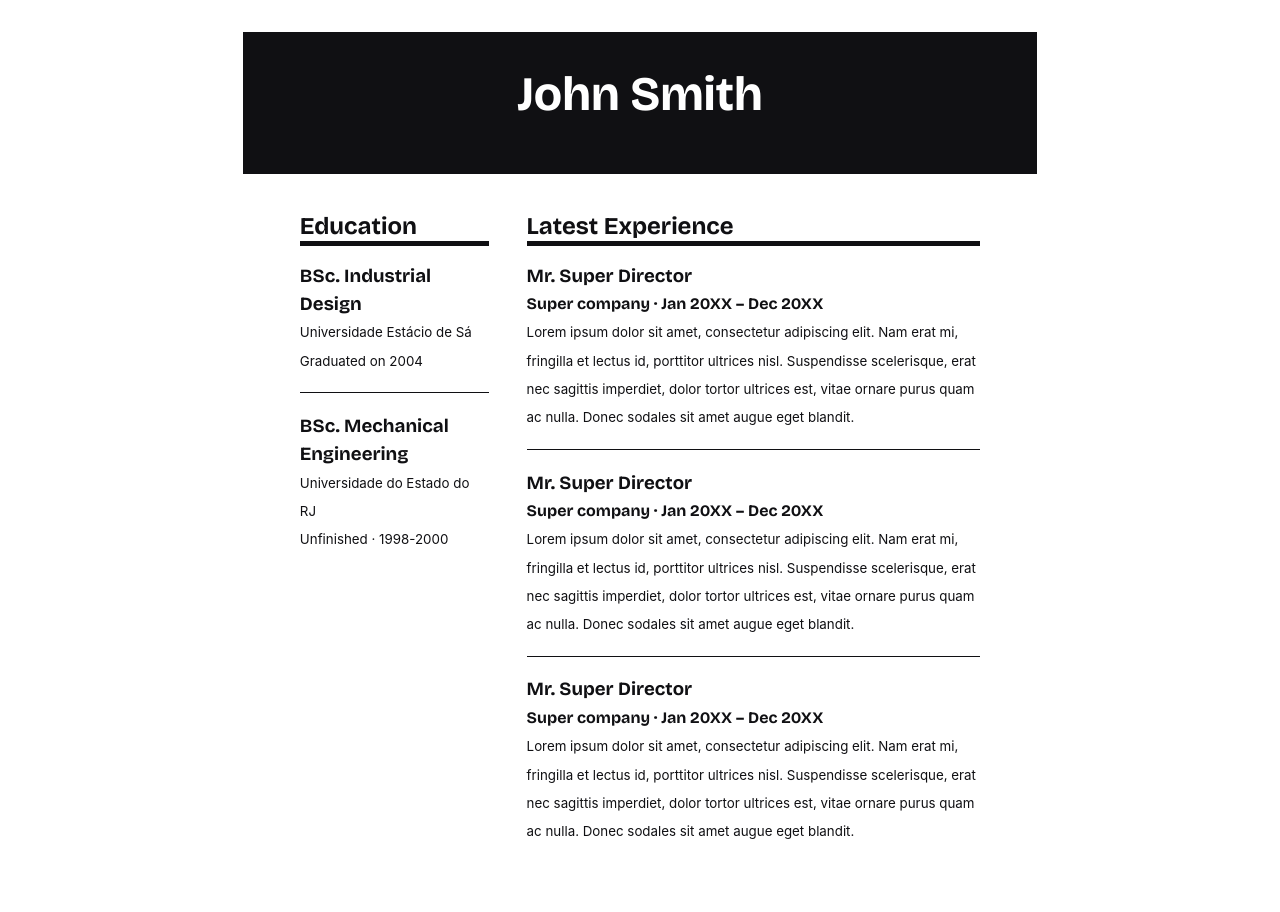
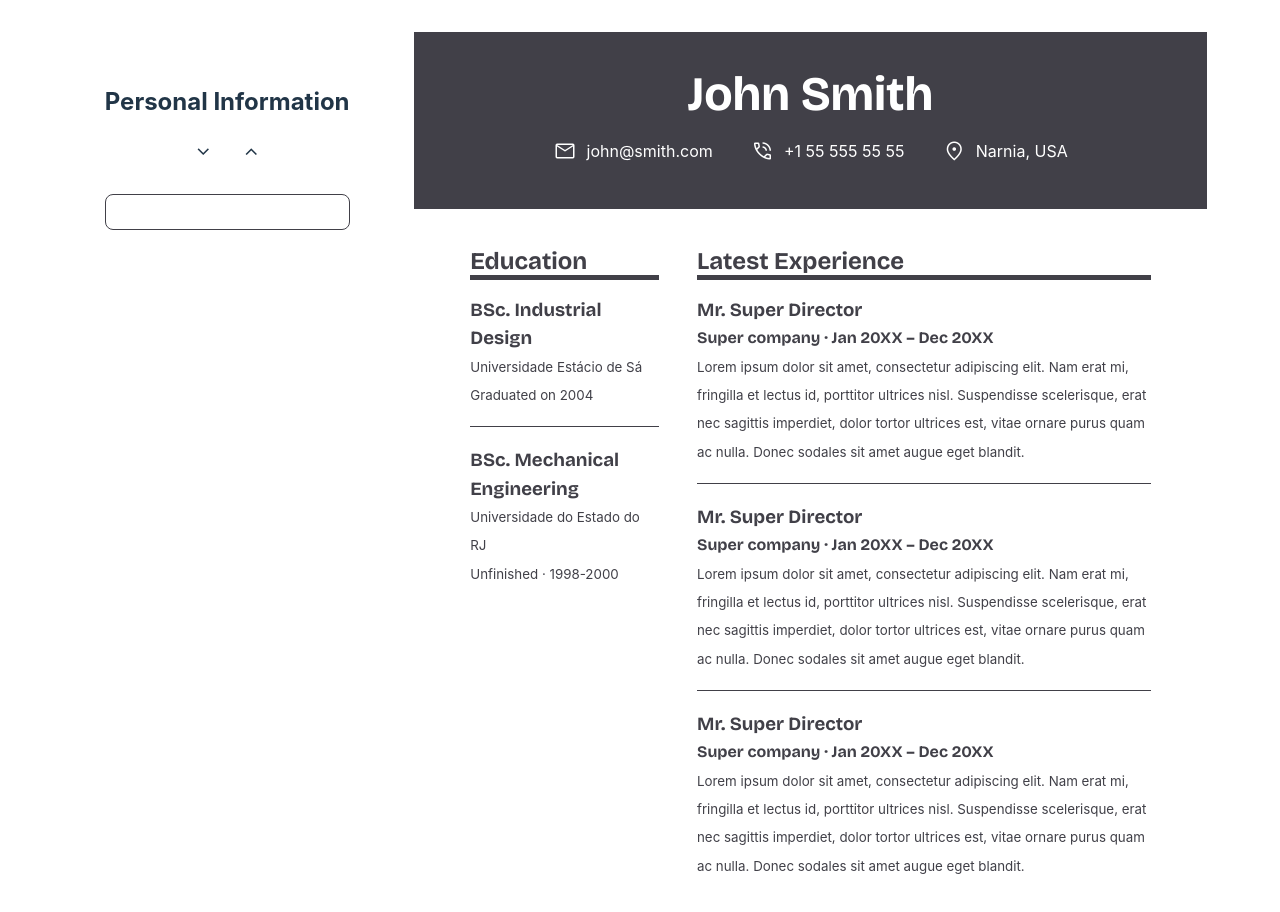
Before and after one commit to brunosra/top-cv-builder, a React (Vite) app: page / in a window 1280 px wide. Shown: the top 912 px of the page. Built offline with nearby package versions, Linux system fonts and the light colour scheme.

Commit message:
Add Textfield

```diff
--- a/src/App.jsx
+++ b/src/App.jsx
@@ -1,5 +1,6 @@
 import { useState } from "react";
 import Resume from "./Resume";
+import TextField from "./components/TextField";
 import "./App.css";
 
 function App() {
@@ -7,7 +8,25 @@ function App() {
 
   return (
     <>
-      <Resume />
+      <div className="forms-sidebar">
+        <div className="card">
+          <div className="header">
+            <h2>Personal Information</h2>
+            <span className="material-symbols-outlined">
+              expand_more expand_less
+            </span>
+          </div>
+          <div className="body">
+            <TextField value="test" />
+          </div>
+        </div>
+      </div>
+      <Resume
+        name="John Smith"
+        email="john@smith.com"
+        phone="+1 55 555 55 55"
+        location="Narnia, USA"
+      />
     </>
   );
 }
--- a/src/Resume.css
+++ b/src/Resume.css
@@ -1,8 +1,4 @@
 .page {
-  /* Variables */
-  --color-font: rgb(16, 16, 19);
-  --color-background: #fff;
-
   /* Styles for better appearance on screens only -- are reset to defaults in print styles later */
 	/* Reflect the paper width in the screen rendering (must match size from @page rule) */
 	width: 21cm;
--- /dev/null
+++ b/src/components/TextField.css
@@ -0,0 +1,27 @@
+.fieldGroup {
+  width: 100%;
+  display: flex;
+  flex-direction: column;
+}
+
+.fieldGroup label {
+  font-size: 0.75rem;
+  font-weight: 600;
+}
+.fieldGroup input {
+  font-size: 1rem;
+  padding: 0.5rem;
+  border-radius: 0.5rem;
+  background-color: transparent;
+  border-color: #414048;
+  border-width: 1px;
+  border-style: solid;
+  color: #ccc;
+  font-weight: 300;
+  transition: border-color 0.2s linear;
+}
+
+.fieldGroup input:focus-visible {
+  outline: none;
+  border-color: #523fcf;
+};
--- /dev/null
+++ b/src/components/TextField.jsx
@@ -0,0 +1,29 @@
+import { useState } from "react";
+import "./TextField.css";
+
+function TextInput({
+  name,
+  label,
+  initialValue = "",
+  type = "text",
+  handleChange,
+  ...props
+}) {
+  const [value, setValue] = useState(initialValue);
+
+  return (
+    <div className="fieldGroup">
+      <label htmlFor={name}>{label}</label>
+      <br />
+      <input
+        {...props}
+        name={name}
+        type={type}
+        value={initialValue}
+        onChange={handleChange}
+      />
+    </div>
+  );
+}
+
+export default TextInput;
--- a/src/index.css
+++ b/src/index.css
@@ -12,6 +12,9 @@
   -webkit-font-smoothing: antialiased;
   -moz-osx-font-smoothing: grayscale;
   -webkit-text-size-adjust: 100%;
+
+  --color-font: #414048;
+  --color-background: #fff;
 }
 
 /* Material Icons */
```
